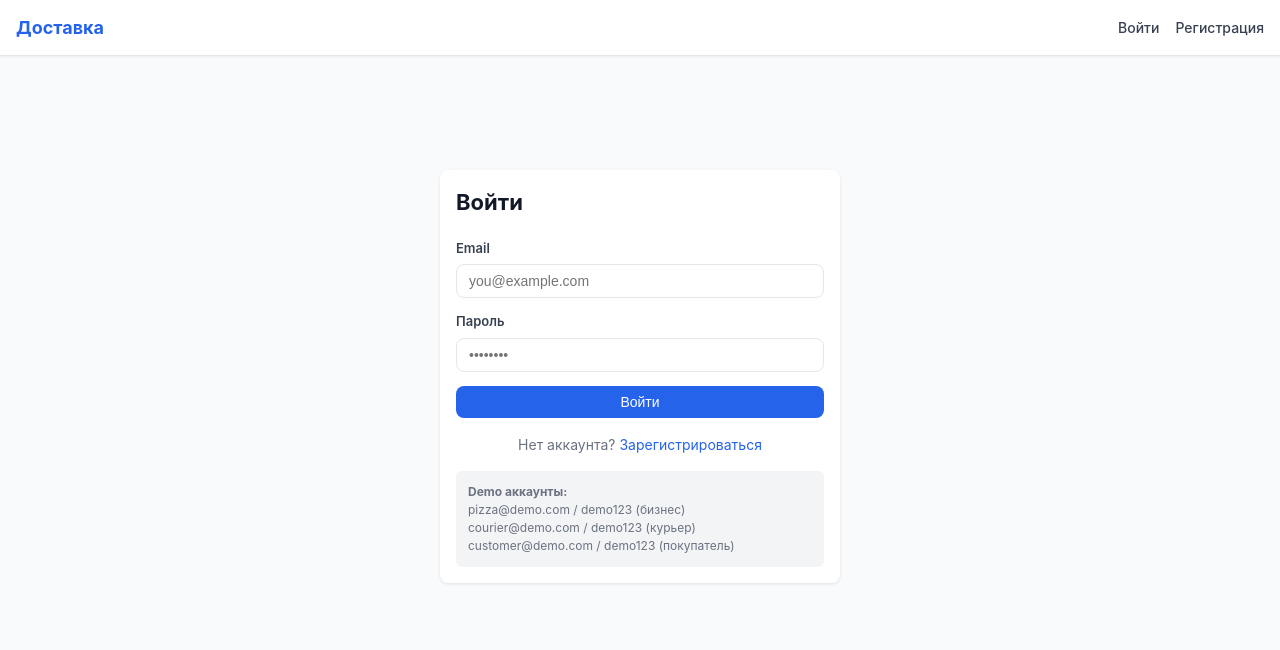
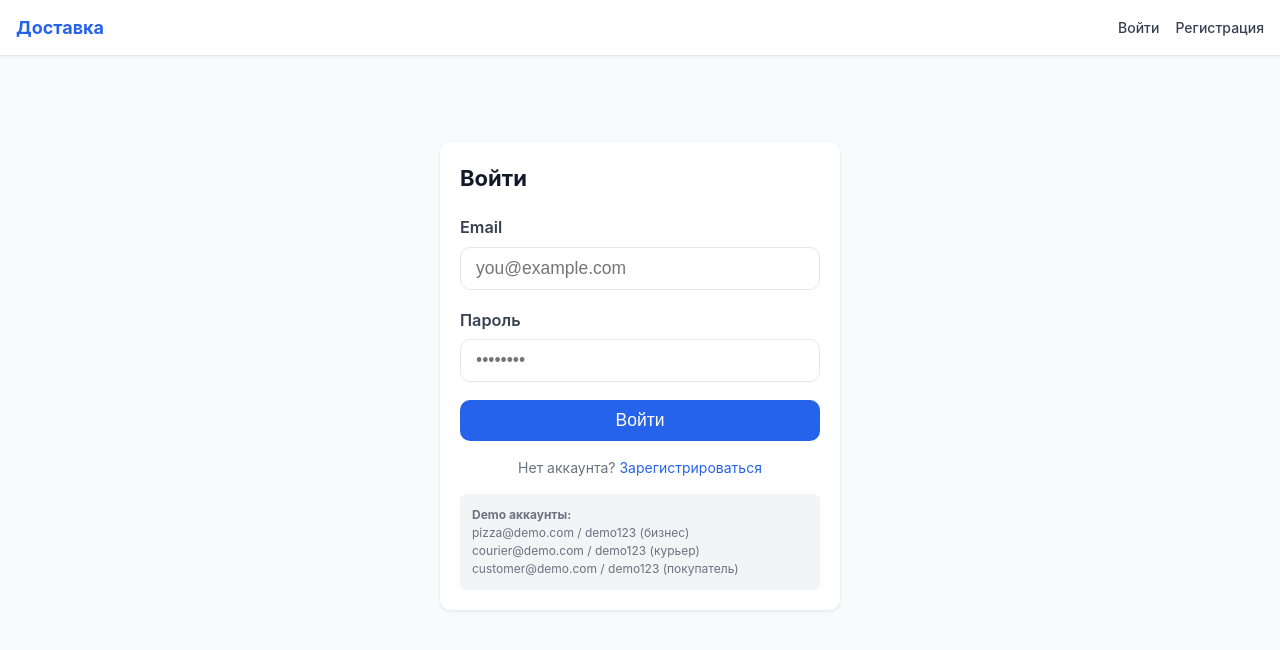
Before and after one commit to SamuraiSBS/UMIRHack, a React (Vite) app in the folder frontend/: page /login in a window 1280 px wide. Shown: the top 650 px of the page. Built offline with nearby package versions, Linux system fonts and the light colour scheme.

Commit message:
+ интерфейс

```diff
--- a/frontend/src/index.css
+++ b/frontend/src/index.css
@@ -5,6 +5,7 @@
 }
 
 :root {
+  --ui-scale: 1.25;
   --primary: #2563eb;
   --primary-hover: #1d4ed8;
   --danger: #dc2626;
@@ -16,14 +17,19 @@
   --gray-500: #6b7280;
   --gray-700: #374151;
   --gray-900: #111827;
-  --radius: 8px;
+  --radius: 0.5rem;
   --shadow: 0 1px 3px rgba(0,0,0,0.1);
+}
+
+html {
+  font-size: calc(16px * var(--ui-scale));
 }
 
 body {
   font-family: -apple-system, BlinkMacSystemFont, 'Segoe UI', sans-serif;
   background: var(--gray-50);
   color: var(--gray-900);
+  font-size: 0.875rem;
   line-height: 1.5;
 }
 
@@ -33,8 +39,8 @@ button {
   cursor: pointer;
   border: none;
   border-radius: var(--radius);
-  padding: 8px 16px;
-  font-size: 14px;
+  padding: 0.5rem 1rem;
+  font-size: 0.875rem;
   font-weight: 500;
   transition: background 0.15s;
 }
@@ -66,10 +72,10 @@ button {
 
 input, select, textarea {
   width: 100%;
-  padding: 8px 12px;
+  padding: 0.5rem 0.75rem;
   border: 1px solid var(--gray-200);
   border-radius: var(--radius);
-  font-size: 14px;
+  font-size: 0.875rem;
   outline: none;
   transition: border-color 0.15s;
 }
@@ -81,33 +87,33 @@ input:focus, select:focus, textarea:focus {
   background: white;
   border-radius: var(--radius);
   box-shadow: var(--shadow);
-  padding: 16px;
+  padding: 1rem;
 }
 
 .page {
-  max-width: 900px;
+  max-width: 56.25rem;
   margin: 0 auto;
-  padding: 24px 16px;
+  padding: 1.5rem 1rem;
 }
 
 .page-title {
-  font-size: 22px;
+  font-size: 1.375rem;
   font-weight: 700;
-  margin-bottom: 20px;
+  margin-bottom: 1.25rem;
 }
 
 .grid {
   display: grid;
-  gap: 16px;
+  gap: 1rem;
 }
 
-.grid-2 { grid-template-columns: repeat(auto-fill, minmax(280px, 1fr)); }
+.grid-2 { grid-template-columns: repeat(auto-fill, minmax(17.5rem, 1fr)); }
 
 .badge {
   display: inline-block;
-  padding: 2px 10px;
+  padding: 0.125rem 0.625rem;
   border-radius: 999px;
-  font-size: 12px;
+  font-size: 0.75rem;
   font-weight: 600;
 }
 
@@ -120,21 +126,21 @@ input:focus, select:focus, textarea:focus {
 .error-msg {
   background: #fee2e2;
   color: #991b1b;
-  padding: 10px 14px;
+  padding: 0.625rem 0.875rem;
   border-radius: var(--radius);
-  font-size: 14px;
-  margin-bottom: 12px;
+  font-size: 0.875rem;
+  margin-bottom: 0.75rem;
 }
 
 .form-group {
   display: flex;
   flex-direction: column;
-  gap: 6px;
-  margin-bottom: 14px;
+  gap: 0.375rem;
+  margin-bottom: 0.875rem;
 }
 
 .form-group label {
-  font-size: 13px;
+  font-size: 0.8125rem;
   font-weight: 600;
   color: var(--gray-700);
 }
@@ -142,21 +148,21 @@ input:focus, select:focus, textarea:focus {
 .table {
   width: 100%;
   border-collapse: collapse;
-  font-size: 14px;
+  font-size: 0.875rem;
 }
 .table th {
   text-align: left;
-  padding: 10px 12px;
+  padding: 0.625rem 0.75rem;
   background: var(--gray-50);
   border-bottom: 2px solid var(--gray-200);
-  font-size: 12px;
+  font-size: 0.75rem;
   font-weight: 700;
   color: var(--gray-500);
   text-transform: uppercase;
   letter-spacing: 0.05em;
 }
 .table td {
-  padding: 10px 12px;
+  padding: 0.625rem 0.75rem;
   border-bottom: 1px solid var(--gray-100);
   vertical-align: top;
 }
@@ -164,14 +170,14 @@ input:focus, select:focus, textarea:focus {
 .table tr:hover td { background: var(--gray-50); }
 
 .flex { display: flex; }
-.gap-8 { gap: 8px; }
-.gap-12 { gap: 12px; }
+.gap-8 { gap: 0.5rem; }
+.gap-12 { gap: 0.75rem; }
 .items-center { align-items: center; }
 .justify-between { justify-content: space-between; }
-.mt-8 { margin-top: 8px; }
-.mt-16 { margin-top: 16px; }
-.mb-8 { margin-bottom: 8px; }
-.text-sm { font-size: 13px; }
+.mt-8 { margin-top: 0.5rem; }
+.mt-16 { margin-top: 1rem; }
+.mb-8 { margin-bottom: 0.5rem; }
+.text-sm { font-size: 0.8125rem; }
 .text-gray { color: var(--gray-500); }
 .text-right { text-align: right; }
 .bold { font-weight: 700; }
```
